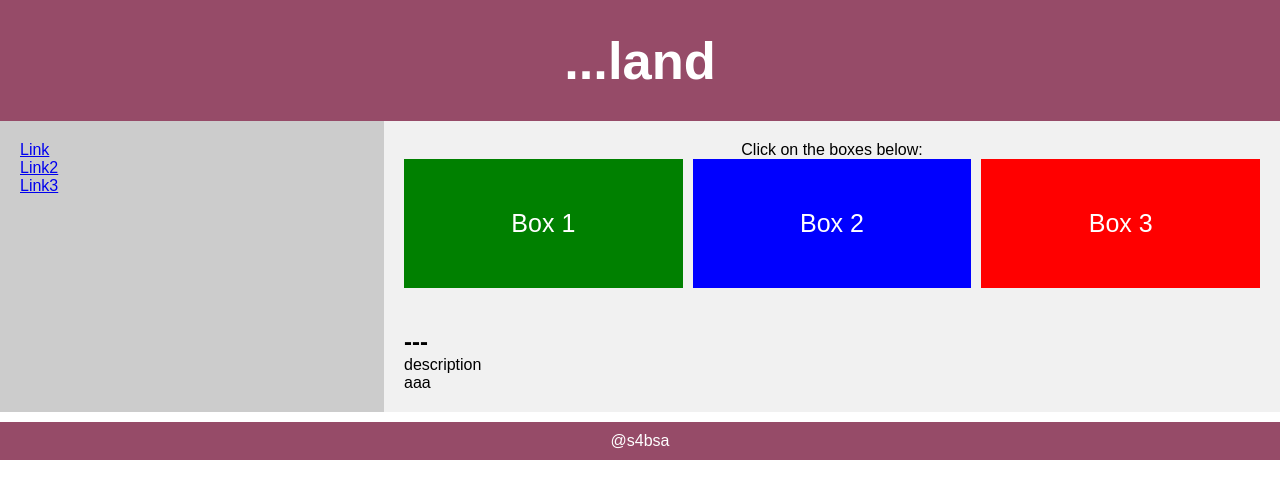
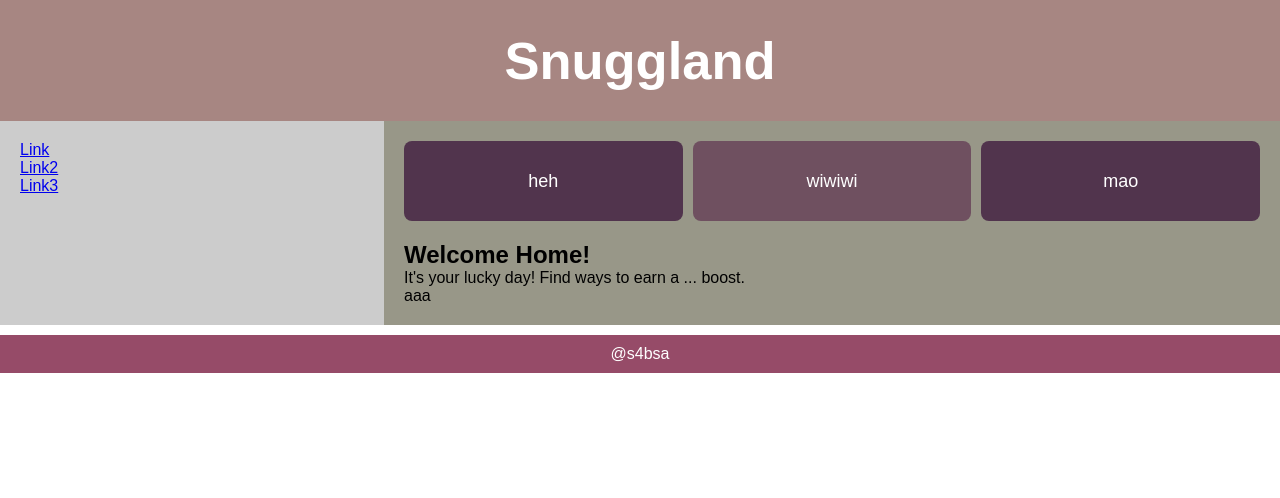
Before and after one commit to s4bsa/nnnnn, a plain HTML site: page index.html in a window 1280 px wide. Drawn offline with Linux system fonts and the light colour scheme.

Commit message:
Update index.html

```diff
--- a/index.html
+++ b/index.html
@@ -16,20 +16,19 @@
         }
 
         header {
-            background-color: #964b68;
+            background-color: #A78682;
             padding: 30px;
             text-align: center;
             font-size: 35px;
             color: white;
         }
 
-        /* Layout: Navigation + Content */
         .container {
             display: flex;
             width: 100%;
         }
 
-        /* Navigation (Left Side) */
+
         nav {
             width: 30%;
             background: #ccc;
@@ -41,17 +40,11 @@
             padding: 0;
         }
 
-        /* Main Content (Right Side) */
+
         .main-content {
             width: 70%;
             padding: 20px;
-            background-color: #f1f1f1;
-        }
-
-        /* Expanding Grid */
-        .expanding-grid {
-            text-align: center;
-            padding-bottom: 20px;
+            background-color: #989788;
         }
 
         .row {
@@ -63,24 +56,30 @@
 
         .column {
             flex: 1;
-            padding: 50px;
+            padding: 20px;
+            height: 80px;
             text-align: center;
-            font-size: 25px;
+            font-size: 18px;
             cursor: pointer;
             color: white;
+            display: flex;
+            align-items: center;
+            justify-content: center;
+            border-radius: 8px;
         }
 
         .containerTab {
             display: none;
-            padding: 20px;
+            padding: 15px;
             color: white;
             text-align: center;
+            border-radius: 8px;
         }
 
         .closebtn {
             float: right;
             color: white;
-            font-size: 35px;
+            font-size: 25px;
             cursor: pointer;
         }
 
@@ -119,12 +118,10 @@
 <body>
 
 <header>
-    <h2>...land</h2>
+    <h2>Snuggland</h2>
 </header>
 
-<!-- Flexbox Layout: Sidebar (Nav) & Main Content -->
 <div class="container">
-    <!-- Navigation (Left Column - Unchanged) -->
     <nav>
         <ul>
             <li><a href="#">Link</a></li>
@@ -133,16 +130,12 @@
         </ul>
     </nav>
 
-    <!-- Main Content (Right Column) -->
     <div class="main-content">
-        <!-- Expanding Grid Section (Above the Article Description) -->
         <div class="expanding-grid">
-            <p>Click on the boxes below:</p>
-
             <div class="row">
-                <div class="column" onclick="openTab('b1');" style="background:green;">Box 1</div>
-                <div class="column" onclick="openTab('b2');" style="background:blue;">Box 2</div>
-                <div class="column" onclick="openTab('b3');" style="background:red;">Box 3</div>
+                <div class="column" onclick="openTab('b1');" style="background:#51344D;">heh</div>
+                <div class="column" onclick="openTab('b2');" style="background:#6F5060;">wiwiwi</div>
+                <div class="column" onclick="openTab('b3');" style="background:#51344D;">mao</div>
             </div>
 
             <div id="b1" class="containerTab" style="background:green">
@@ -164,10 +157,9 @@
             </div>
         </div>
 
-        <!-- Article Section (Below the Boxes) -->
         <article>
-            <h1>---</h1>
-            <p>description</p>
+            <h1>Welcome Home!</h1>
+            <p>It's your lucky day! Find ways to earn a ... boost. </p>
             <p>aaa</p>
         </article>
     </div>
```
